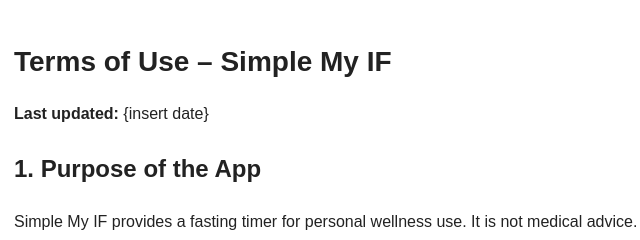
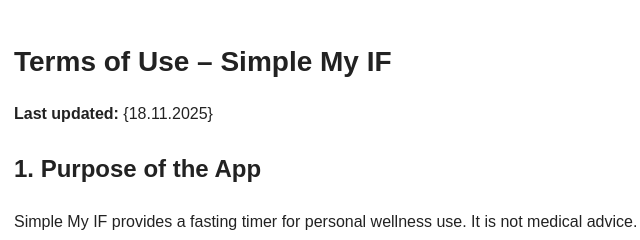
Before and after one commit to lime22team/Simple-My-If, a plain HTML site: page terms.html in a window 1280 px wide. Shown: the top 240 px of the page, 276-916 px from the left. Drawn offline with Linux system fonts and the light colour scheme.

Commit message:
Update last updated date in terms.html

```diff
--- a/terms.html
+++ b/terms.html
@@ -13,7 +13,7 @@
 <body>
 
 <h1>Terms of Use – Simple My IF</h1>
-<p><strong>Last updated:</strong> {insert date}</p>
+<p><strong>Last updated:</strong> {18.11.2025}</p>
 
 <h2>1. Purpose of the App</h2>
 <p>Simple My IF provides a fasting timer for personal wellness use. It is not medical advice.</p>
```
